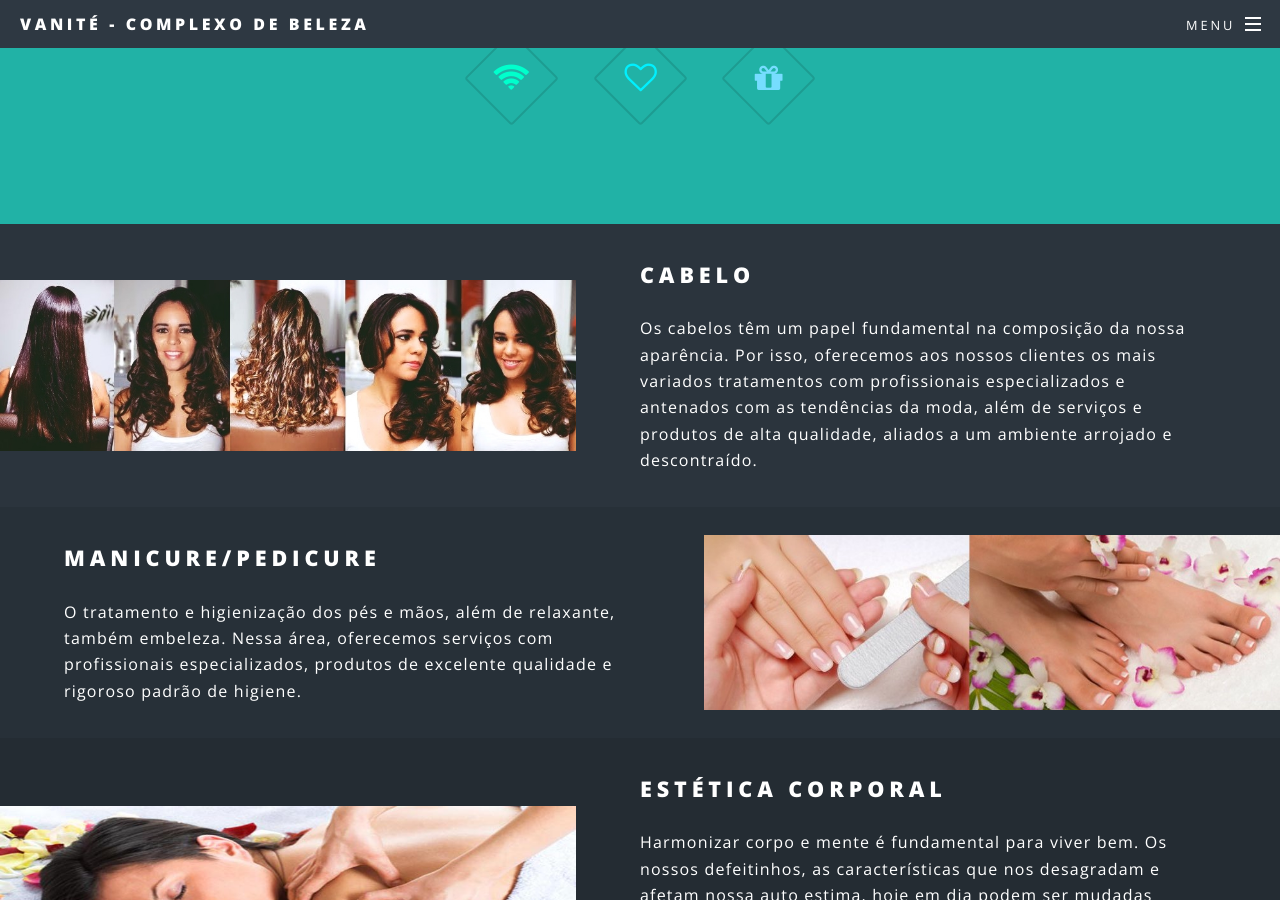
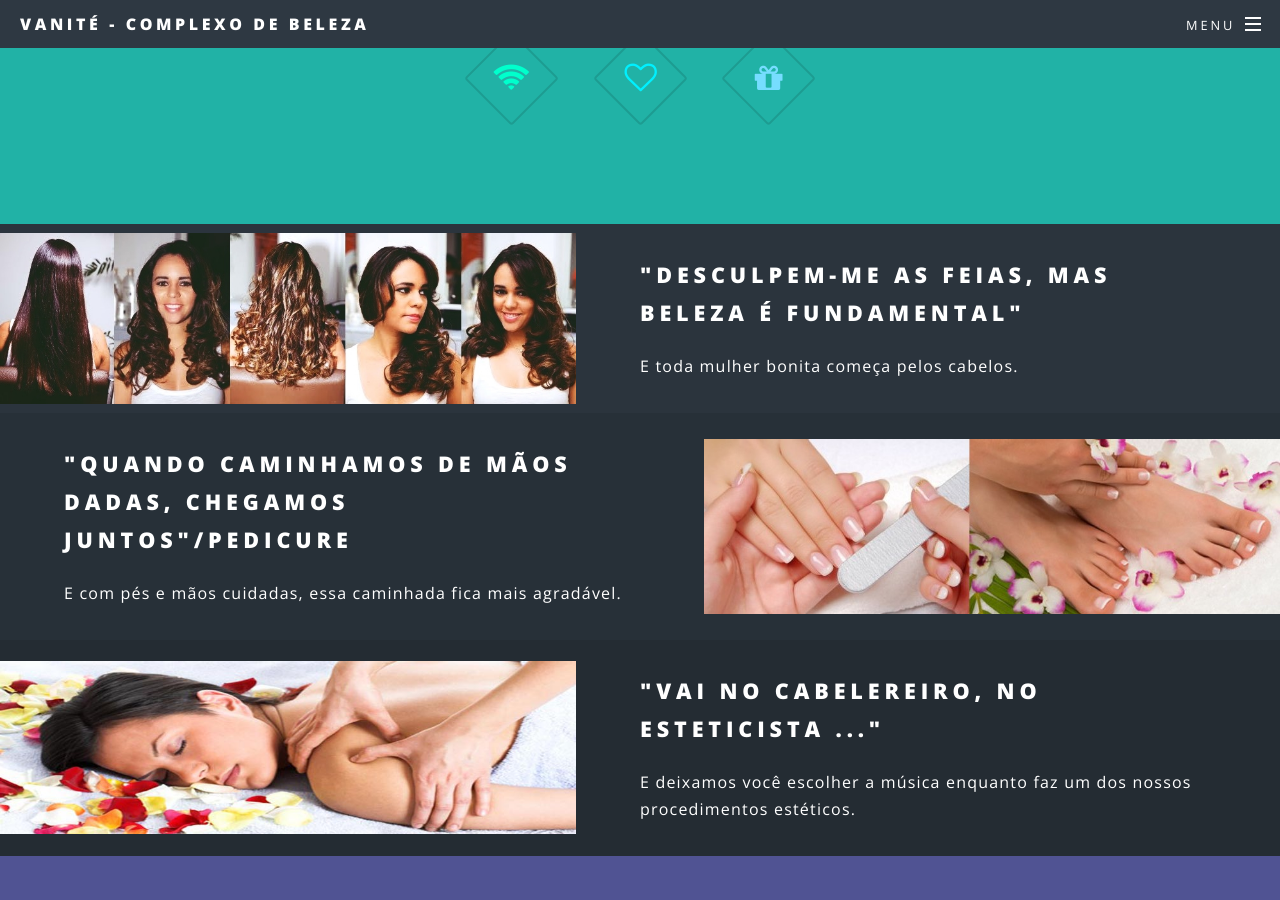
Before and after one commit to complexovanite/complexovanite.github.io, a Jekyll site: the page built from index.html, in a window 1280 px wide and 900 px high, scrolled down 1219 px. Built offline with Jekyll 4.4.1, drawn with Linux system fonts in a browser that asks for light colours; some of the changed text lies outside the part shown.

Commit message:
Atualizando frases dos principais serviços na capa

```diff
--- a/index.html
+++ b/index.html
@@ -33,31 +33,21 @@ layout: landing
 					<section id="two" class="wrapper alt style2">
 						<section class="spotlight">
 							<div class="image"><img src="images/pic01.jpg" alt="" /></div><div class="content">
-								<h2>Cabelo<br/></h2>
-								<p>Os cabelos têm um papel fundamental na composição da nossa aparência. Por isso, oferecemos aos nossos clientes os mais variados tratamentos com profissionais especializados e antenados com as tendências da moda, além de serviços e produtos de alta qualidade, aliados a um ambiente arrojado e descontraído.
+								<h2>"Desculpem-me as feias, mas beleza é fundamental"<br/></h2>
+								<p>E toda mulher bonita começa pelos cabelos.
 								</p>
 							</div>
 						</section>
 						<section class="spotlight">
 							<div class="image"><img src="images/pic02.jpg" alt="" /></div><div class="content">
-								<h2>Manicure/Pedicure</h2>
-								<p>O tratamento e higienização dos pés e mãos, além de relaxante, também embeleza. Nessa área, oferecemos serviços com profissionais especializados, produtos de excelente qualidade e rigoroso padrão de higiene.</p>
+								<h2>"Quando caminhamos de mãos dadas, chegamos juntos"/Pedicure</h2>
+								<p>E com pés e mãos cuidadas, essa caminhada fica mais agradável.</p>
 							</div>
 						</section>
 						<section class="spotlight">
 							<div class="image"><img src="images/pic03.jpg" alt="" /></div><div class="content">
-								<h2>Estética Corporal</h2>
-								<p>Harmonizar corpo e mente é fundamental para viver bem. Os nossos defeitinhos, as características que nos desagradam e afetam nossa auto estima, hoje em dia podem ser mudadas simplesmente com os tratamentos estéticos existentes. É para isso que a estética corporal serve e nós, pensando no seu bem estar, criamos uma excelente estrutura para oferecer os melhores serviços de estética corporal.
-								<a href="/serviços.html">Veja todos os serviços clicando aqui!</a>
-								</p>
-							</div>
-						</section>
-
-						<section class="spotlight">
-							<div class="image"><img src="images/pic04.jpg" alt="" /></div><div class="content">
-								<h2>Estética Facial</h2>
-								<p>Ter uma boa aparência não é apenas uma questão de vaidade. É uma questão de qualidade de vida e bem estar. Um dos segredos para ter uma boa aparência é ter um rosto bonito e saudável, afinal, seu rosto é seu melhor cartão de visitas. Pensando nisso, oferecemos uma série de tratamentos de estética facial que vão deixar você ainda mais bonita (o) e confiante.</p>
-								<a href="/serviços.html">Veja todos os serviços clicando aqui!</a>
+								<h2>"Vai no cabelereiro, No esteticista ..."</h2>
+								<p>E deixamos você escolher a música enquanto faz um dos nossos procedimentos estéticos.</p>
 							</div>
 						</section>
 
```
